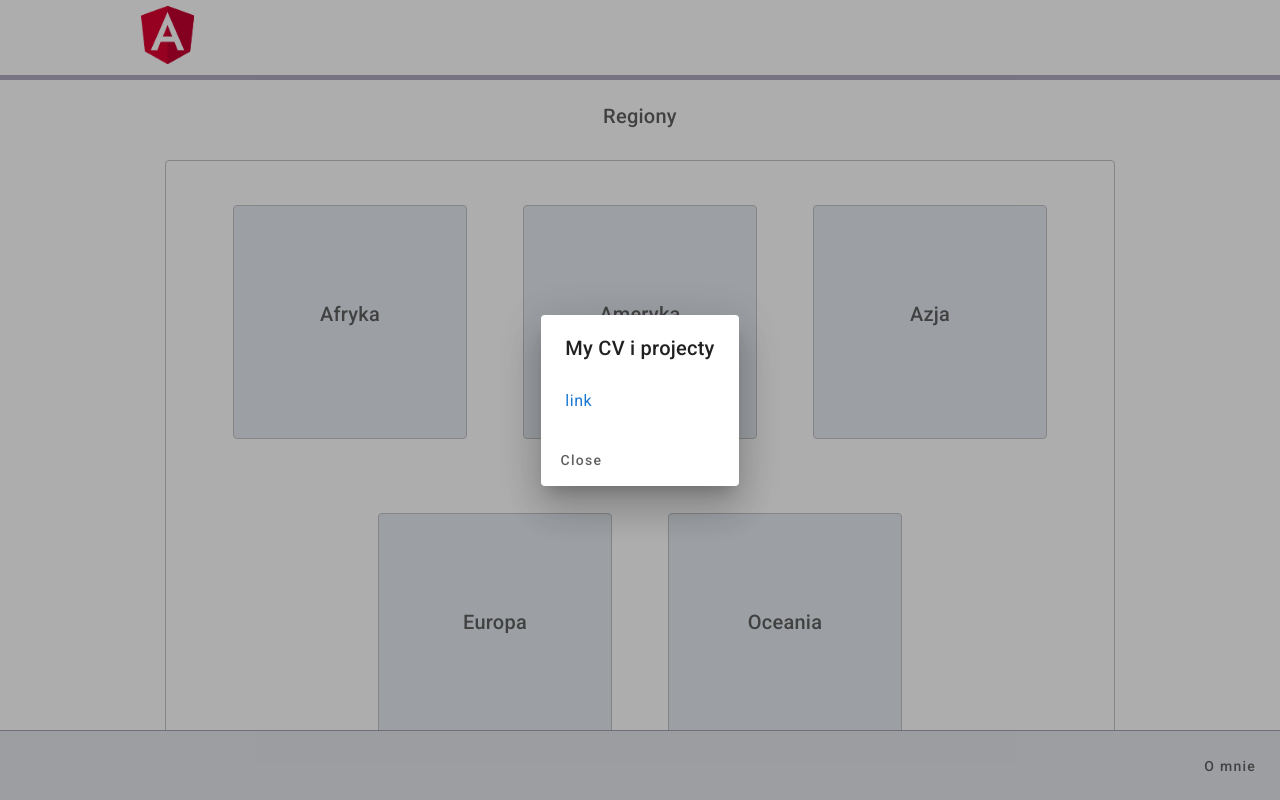
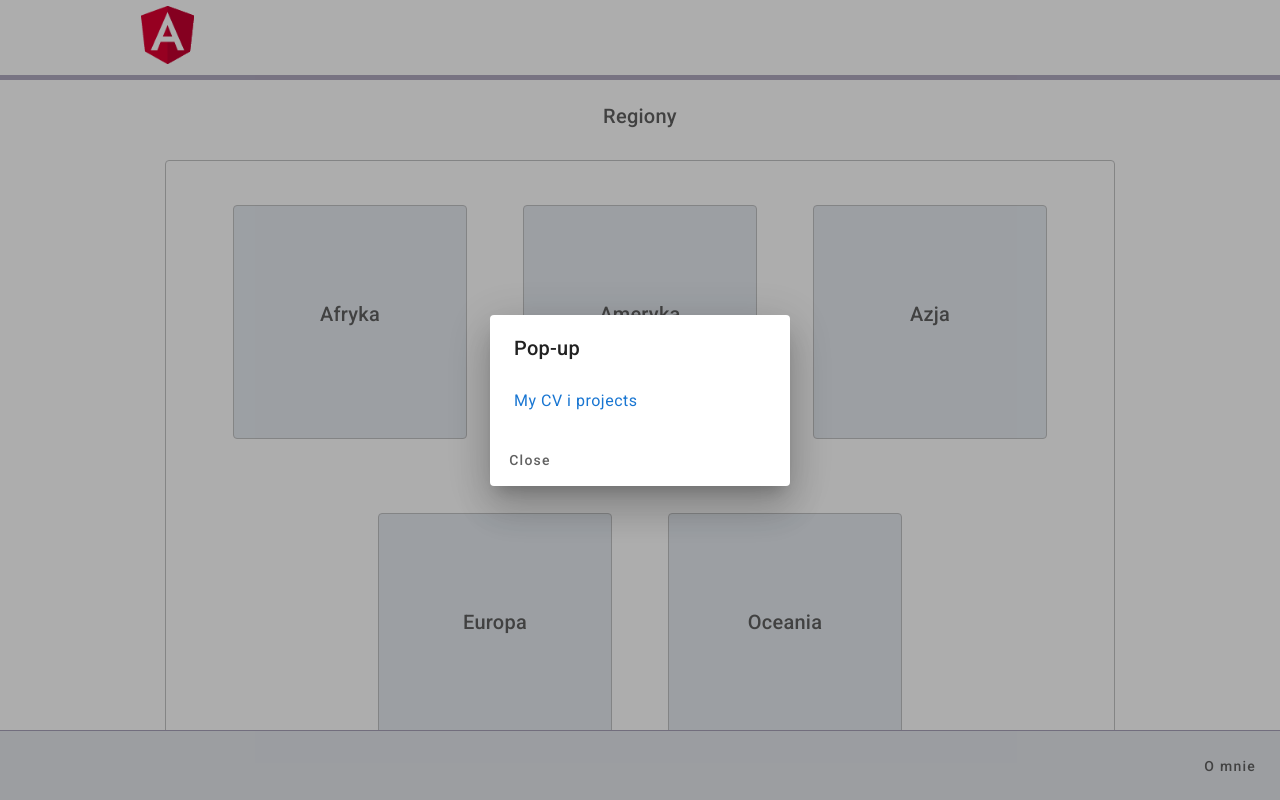
Before and after one commit to GuschinS/rest-countries-api, an Angular app: page / in a window 1280 px wide. Both pictures are taken after a click on the button "O mnie". Built offline with nearby package versions, Linux system fonts and the light colour scheme.

Commit message:
fix: change pop-up styles

```diff
--- a/src/app/my-app/components/pop-up/pop-up.component.html
+++ b/src/app/my-app/components/pop-up/pop-up.component.html
@@ -1,6 +1,6 @@
-<h1 mat-dialog-title>My CV i projecty</h1>
-<div mat-dialog-content><a
-  href="https://guschins.github.io/my-portfolio/app-about" target="_blank">link</a></div>
+<h1 mat-dialog-title>Pop-up</h1>
+<div mat-dialog-content class="dialog-content"><a
+  href="https://guschins.github.io/my-portfolio/app-about" target="_blank">My CV i projects</a></div>
 <div mat-dialog-actions>
   <button mat-button mat-dialog-close="">Close</button>
 </div>
--- a/src/app/my-app/components/pop-up/pop-up.component.scss
+++ b/src/app/my-app/components/pop-up/pop-up.component.scss
@@ -0,0 +1,3 @@
+.dialog-content {
+  width: 300px;
+}
```
